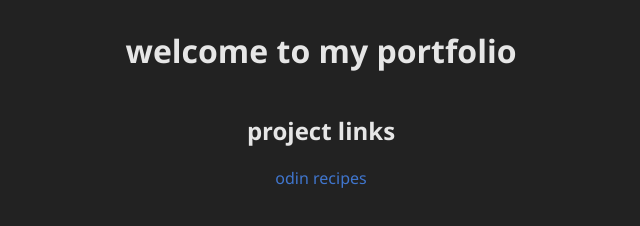
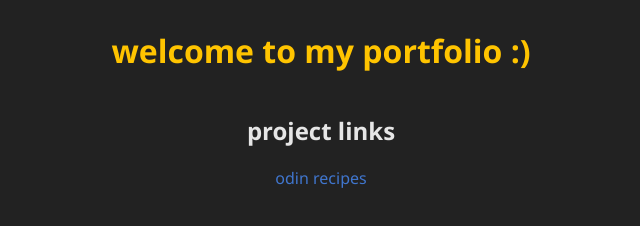
Before and after one commit to shawnconboy/top, a plain HTML site: page index.html in a window 1280 px wide. Shown: the whole page, without its empty margins (319-959 px from the left). Drawn offline with Linux system fonts and the light colour scheme.

Commit message:
Adjust styling

```diff
--- a/index.html
+++ b/index.html
@@ -11,7 +11,7 @@
 
 <body>
 
-    <h1>Welcome To My Portfolio</h1>
+    <h1 class="siteTitle">Welcome To My Portfolio :)</h1>
 
     <h2>Project Links</h2>
 
--- a/style.css
+++ b/style.css
@@ -12,3 +12,7 @@ a {
     color: rgb(64, 118, 206);
     text-decoration: none;
 }
+
+.siteTitle {
+    color: rgb(255, 196, 0);
+}
```
Also changed, not shown: odinRecipes/index.html (+0 -1 lines).
